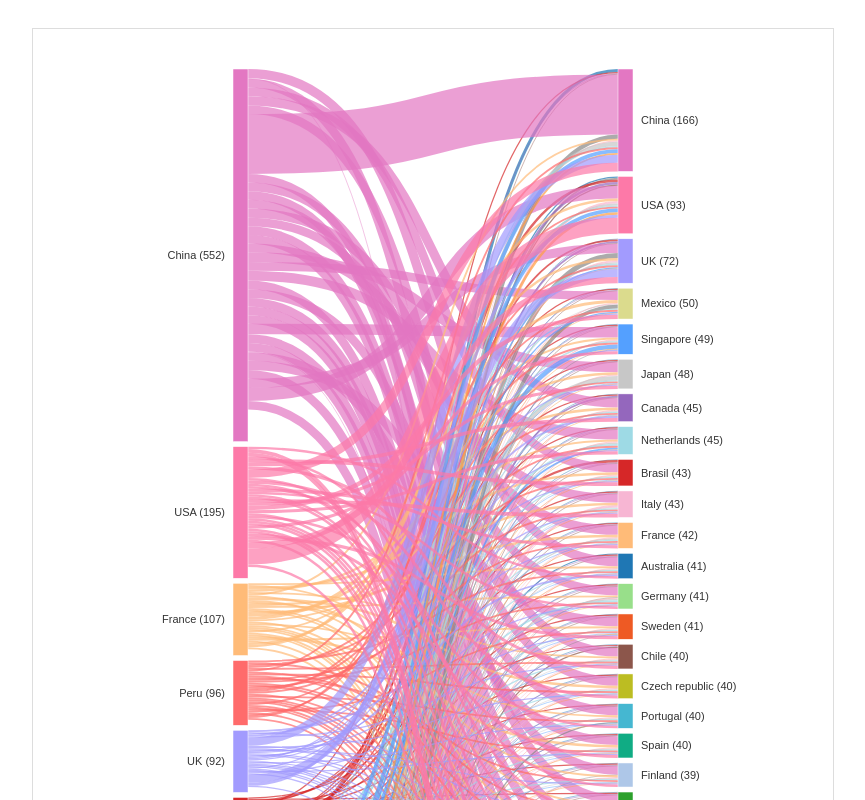
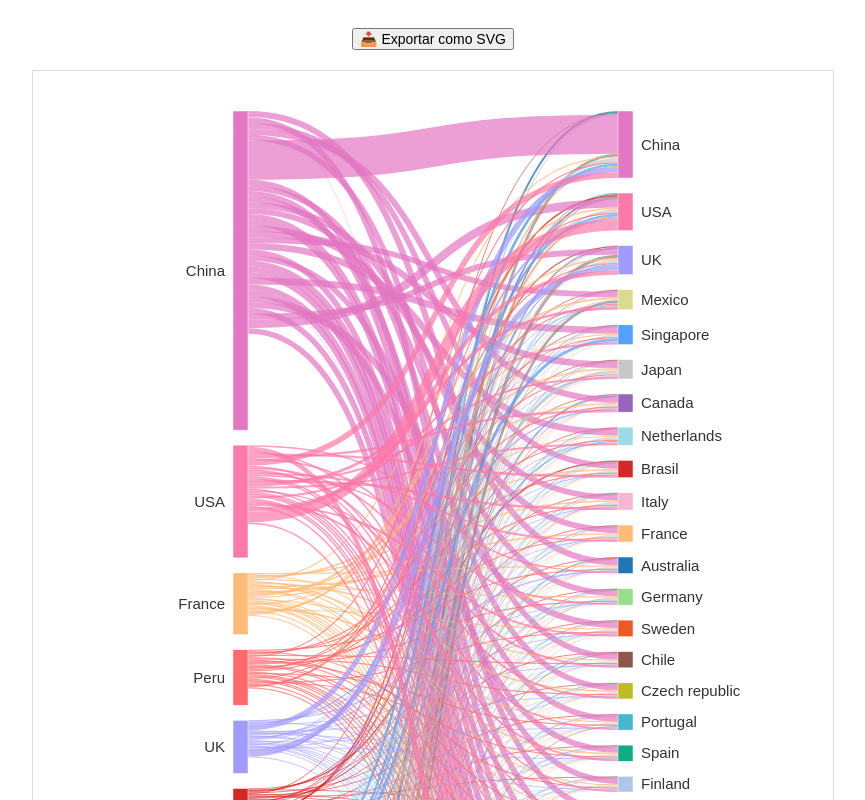
Before and after one commit to LuisSante/sankey-diagram, a SvelteKit app: page / in a window 1280 px wide. Shown: the top 800 px of the page, without its empty margins (227-1092 px from the left). Built offline with nearby package versions, Linux system fonts and the light colour scheme.

Commit message:
feat: 🎸 download as svg

```diff
--- a/src/components/Sankey.svelte
+++ b/src/components/Sankey.svelte
@@ -4,6 +4,42 @@
 
 	let svgElement;
 	let data = null;
+
+	function exportAsSVG() {
+		if (!svgElement) {
+			alert('No hay diagrama para exportar');
+			return;
+		}
+
+		try {
+			const svgClone = svgElement.cloneNode(true);
+
+			svgClone.setAttribute('xmlns', 'http://www.w3.org/2000/svg');
+			svgClone.setAttribute('xmlns:xlink', 'http://www.w3.org/1999/xlink');
+
+			const styleElement = document.createElementNS('http://www.w3.org/2000/svg', 'style');
+			svgClone.insertBefore(styleElement, svgClone.firstChild);
+
+			const svgData = new XMLSerializer().serializeToString(svgClone);
+
+			const blob = new Blob([svgData], { type: 'image/svg+xml' });
+			const url = URL.createObjectURL(blob);
+
+			const link = document.createElement('a');
+			link.href = url;
+			link.download = 'sankey_diagram.svg';
+			document.body.appendChild(link);
+			link.click();
+			document.body.removeChild(link);
+
+			URL.revokeObjectURL(url);
+
+			console.log('SVG exportado exitosamente');
+		} catch (error) {
+			console.error('Error al exportar SVG:', error);
+			alert('Error al exportar el SVG');
+		}
+	}
 
 	function createSankey(data) {
 		if (!data || !svgElement) return;
@@ -24,11 +60,9 @@
 
 		const g = svg.append('g').attr('transform', `translate(${margin.left},${margin.top})`);
 
-		// Procesar datos y agrupar países con valores < 11 en "Others"
 		const processedNodes = new Map();
 		const processedLinks = [];
 
-		// Inicializar todos los nodos
 		data.nodes.forEach((node) => {
 			processedNodes.set(node.id, {
 				...node,
@@ -40,7 +74,6 @@
 			});
 		});
 
-		// Calcular valores totales por nodo
 		data.links.forEach((link) => {
 			const sourceNode = processedNodes.get(link.source);
 			const targetNode = processedNodes.get(link.target);
@@ -51,7 +84,6 @@
 			}
 		});
 
-		// Identificar países que van a "Others"
 		const othersSourceCountries = new Set();
 		const othersTargetCountries = new Set();
 
@@ -64,7 +96,6 @@
 			}
 		});
 
-		// Crear nodos Others
 		if (othersSourceCountries.size > 0) {
 			processedNodes.set('Others_source', {
 				id: 'Others_source',
@@ -89,22 +120,18 @@
 			});
 		}
 
-		// Procesar enlaces y agrupar en Others
 		data.links.forEach((link) => {
 			let sourceId = link.source;
 			let targetId = link.target;
 
-			// Si el source va a Others
 			if (othersSourceCountries.has(link.source)) {
 				sourceId = 'Others_source';
 			}
 
-			// Si el target va a Others
 			if (othersTargetCountries.has(link.target)) {
 				targetId = 'Others_target';
 			}
 
-			// Buscar si ya existe un enlace combinado
 			const existingLinkIndex = processedLinks.findIndex(
 				(l) => l.source === sourceId && l.target === targetId
 			);
@@ -120,7 +147,6 @@
 			}
 		});
 
-		// Recalcular valores después del agrupamiento
 		processedNodes.forEach((node) => {
 			node.outValue = 0;
 			node.inValue = 0;
@@ -138,7 +164,6 @@
 			}
 		});
 
-		// Filtrar nodos que no tienen flujos
 		const activeNodes = Array.from(processedNodes.values()).filter(
 			(node) => node.outValue > 0 || node.inValue > 0
 		);
@@ -149,7 +174,6 @@
 			node.totalValue = Math.max(node.outValue, node.inValue, 1);
 		});
 
-		// Crear nodos source y target separados
 		const sourceNodes = activeNodes
 			.filter((n) => n.outValue > 0)
 			.map((n) => ({
@@ -176,7 +200,6 @@
 		console.log(`Nodos activos destino: ${targetNodes.length}`);
 		console.log(`Enlaces procesados: ${processedLinks.length}`);
 
-		// Ordenar con Others al final
 		sourceNodes.sort((a, b) => {
 			if (a.name === 'Others') return 1;
 			if (b.name === 'Others') return -1;
@@ -190,14 +213,13 @@
 		});
 
 		const nodeWidth = 15;
-		const nodePadding = 5;
+		const nodePadding = 15;
 		const sourceTotal = d3.sum(sourceNodes, (d) => d.value);
 		const targetTotal = d3.sum(targetNodes, (d) => d.value);
 
 		const sourceScale = (innerHeight - (sourceNodes.length - 1) * nodePadding) / sourceTotal;
 		const targetScale = (innerHeight - (targetNodes.length - 1) * nodePadding) / targetTotal;
 
-		// Posicionar nodos source
 		let y = 0;
 		sourceNodes.forEach((node) => {
 			node.x0 = 0;
@@ -208,7 +230,6 @@
 			y = node.y1 + nodePadding;
 		});
 
-		// Posicionar nodos target
 		y = 0;
 		targetNodes.forEach((node) => {
 			node.x0 = innerWidth - nodeWidth;
@@ -221,7 +242,6 @@
 
 		const allNodes = [...sourceNodes, ...targetNodes];
 
-		// Crear escala de colores con Others al final en gris
 		const allCountries = [...new Set(activeNodes.map((d) => d.name))].sort();
 		const othersIndex = allCountries.indexOf('Others');
 		if (othersIndex > -1) {
@@ -291,17 +311,14 @@
 				return '';
 			}
 
-			// Calcular altura del enlace proporcional al valor y al tamaño del nodo
 			const sourceNodeHeight = sourceNode.y1 - sourceNode.y0;
 			const targetNodeHeight = targetNode.y1 - targetNode.y0;
 
-			// La altura del enlace debe ser proporcional al valor dentro del nodo
 			const sourceLinkHeight = (link.value / sourceNode.displayValue) * sourceNodeHeight;
 			const targetLinkHeight = (link.value / targetNode.displayValue) * targetNodeHeight;
 
 			const linkHeight = Math.min(sourceLinkHeight, targetLinkHeight);
 
-			// Verificar que no se pase del límite del nodo
 			const sourceY0 = sourceNode.linkY;
 			const sourceY1 = Math.min(sourceY0 + linkHeight, sourceNode.y1);
 			const actualSourceHeight = sourceY1 - sourceY0;
@@ -310,7 +327,6 @@
 			const targetY1 = Math.min(targetY0 + linkHeight, targetNode.y1);
 			const actualTargetHeight = targetY1 - targetY0;
 
-			// Actualizar la posición para el siguiente enlace
 			sourceNode.linkY = sourceY1;
 			targetNode.linkY = targetY1;
 
@@ -339,7 +355,6 @@
 
 		console.log(`Enlaces válidos: ${validLinks.length} de ${processedLinks.length}`);
 
-		// Dibujar enlaces
 		const linkGroup = g.append('g').attr('class', 'links');
 		const linkPaths = linkGroup
 			.selectAll('path')
@@ -354,7 +369,6 @@
 			.attr('stroke-opacity', 0.7)
 			.attr('fill', 'none');
 
-		// Dibujar nodos
 		const nodeGroup = g.append('g').attr('class', 'nodes');
 		const nodeRects = nodeGroup
 			.selectAll('rect')
@@ -368,7 +382,6 @@
 			.attr('stroke', '#fff')
 			.attr('stroke-width', 0.5);
 
-		// Dibujar etiquetas
 		const labelGroup = g.append('g').attr('class', 'labels');
 		const labels = labelGroup
 			.selectAll('text')
@@ -379,55 +392,10 @@
 			.attr('dy', '0.35em')
 			.attr('text-anchor', (d) => (d.type === 'source' ? 'end' : 'start'))
 			.style('font-family', 'Arial, sans-serif')
-			.style('font-size', '11px')
+			.style('font-size', '15px')
 			.style('fill', '#333')
 			.style('font-weight', '500')
-			.text((d) => `${d.name} (${d.displayValue})`);
-
-		// Tooltip
-		const tooltip = d3
-			.select('body')
-			.append('div')
-			.attr('class', 'sankey-tooltip')
-			.style('position', 'absolute')
-			.style('visibility', 'hidden')
-			.style('background', 'rgba(0, 0, 0, 0.9)')
-			.style('color', 'white')
-			.style('padding', '8px 12px')
-			.style('border-radius', '4px')
-			.style('font-size', '12px')
-			.style('pointer-events', 'none')
-			.style('z-index', '1000');
-
-		linkPaths
-			.on('mouseover', function (event, d) {
-				d3.select(this).attr('stroke-opacity', 0.9);
-				const sourceNode = processedNodes.get(d.source);
-				const targetNode = processedNodes.get(d.target);
-				tooltip
-					.style('visibility', 'visible')
-					.html(`${sourceNode.name} → ${targetNode.name}<br/>Valor: ${d.value}`);
-			})
-			.on('mousemove', function (event) {
-				tooltip.style('top', event.pageY - 10 + 'px').style('left', event.pageX + 10 + 'px');
-			})
-			.on('mouseout', function () {
-				d3.select(this).attr('stroke-opacity', 0.6);
-				tooltip.style('visibility', 'hidden');
-			});
-
-		nodeRects
-			.on('mouseover', function (event, d) {
-				tooltip
-					.style('visibility', 'visible')
-					.html(`${d.name}<br/>Tipo: ${d.type}<br/>Valor: ${d.displayValue}`);
-			})
-			.on('mousemove', function (event) {
-				tooltip.style('top', event.pageY - 10 + 'px').style('left', event.pageX + 10 + 'px');
-			})
-			.on('mouseout', function () {
-				tooltip.style('visibility', 'hidden');
-			});
+			.text((d) => `${d.name}`);
 	}
 
 	onMount(async () => {
@@ -442,6 +410,11 @@
 </script>
 
 <div class="sankey-container">
+	<div class="controls">
+		<button class="export-btn" on:click={exportAsSVG} disabled={!data}>
+			📥 Exportar como SVG
+		</button>
+	</div>
 	<svg bind:this={svgElement} />
 </div>
 
@@ -453,6 +426,22 @@
 		font-family: Arial, sans-serif;
 	}
 
+	.controls {
+		margin-bottom: 20px;
+		text-align: center;
+	}
+
+	.export-btn {
+		color: black;
+		cursor: pointer;
+		font-size: 14px;
+	}
+
+	.export-btn:disabled {
+		background: #ccc;
+		cursor: not-allowed;
+	}
+
 	svg {
 		display: block;
 		margin: 0 auto;
```
